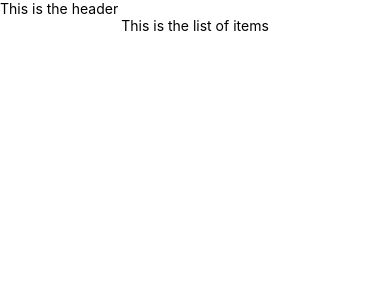
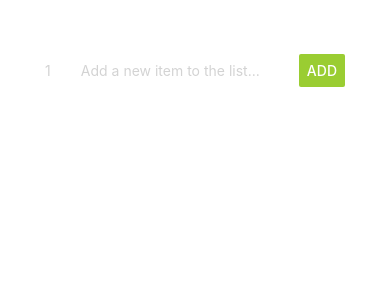
Before and after one commit to cuevae/shopping-list-rn-expo, a React Native app: screen / in a window 390 px wide. Shown: the top 300 px of the page. Built offline with nearby package versions, Linux system fonts and the light colour scheme; no server answers.

Commit message:
layout improvements and separation of components

```diff
--- a/App.tsx
+++ b/App.tsx
@@ -2,16 +2,13 @@ import React, {Component} from 'react';
 import { createStore } from 'redux';
 import { Provider } from 'react-redux'
 import { StyleSheet, Text, View, SafeAreaView, SectionList, FlatList } from 'react-native';
-import Header from './src/components/header'
-import ShoppingListItems from './src/components/list_items'
+import ShoppingList from './src/components/list_items'
 
-export default class ShoppingListDisplay extends React.Component< {}, {} >
+export default class ShoppingListDisplay extends React.Component
 {
   render()
   {
-    return <SafeAreaView>
-    <Header></Header>
-    <ShoppingListItems items={[]}></ShoppingListItems>
-  </SafeAreaView>;
+    //By default showing an empty shopping list
+    return <SafeAreaView><ShoppingList shopping_list_name='' items={[]}/></SafeAreaView>;
   }
 }
--- a/src/components/list_items/index.tsx
+++ b/src/components/list_items/index.tsx
@@ -1,39 +1,50 @@
 import React from 'react';
 import { StyleSheet, Text, View, SafeAreaView, SectionList, FlatList } from 'react-native';
+import { SingleItem, NewItem } from '../single_item';
 
 const API_URL = 'http://192.168.10.20:3000/';
 const SHOPPING_LISTS_EP = 'shopping_lists';
 const SHOPPING_LIST_ITEMS_EP = 'shopping_lists_items';
 
 export interface ShoppingListItem{
-    id: string,
+    id: number,
     sl_id: number,
     item_name: string,
     item_qty: number
 }
 
-export interface ShoppingListItemsProps{
+interface Store_ShoppingListItemsResponse{
+    id: number,
+    name: string,
+    shopping_lists_items: ShoppingListItem[]
+}
+
+export interface ShoppingListProps{
+    shopping_list_name: string,
     items: ShoppingListItem[]
 }
 
-export interface ShoppingListItemsState{
+export interface ShoppingListState{
+    shopping_list_name: string,
     items: ShoppingListItem[]
 }
 
-export default class ShoppingListItems extends React.Component< {items:[]}, {items:[]} >
+export default class ShoppingList extends React.Component
 {
 
   //state declaration
-  state: ShoppingListItemsState;
+  state: ShoppingListState;
 
-  constructor(props: ShoppingListItemsProps){
+  constructor( props: ShoppingListProps = { shopping_list_name:'', items:[] } )
+  {
     super(props);
     this.state = {
-      items: []
+        shopping_list_name: '',
+        items: []
     }
   }
 
-  setState(arg0: { items: ShoppingListItem[] }) {
+  setState(arg0: { shopping_list_name: string, items: ShoppingListItem[] }) {
     super.setState(arg0);
   }
 
@@ -49,9 +60,8 @@ export default class ShoppingListItems extends React.Component< {items:[]}, {ite
     )
     .then(
       (data, ...rest) => {
-        let res = data[0];
-        let shopping_list_items = res.shopping_lists_items;
-        this.setState({items: shopping_list_items});
+        let res : Store_ShoppingListItemsResponse = data[0];
+        this.setState( {shopping_list_name : res.name, items: res.shopping_lists_items} );
       }
     )
   }
@@ -59,14 +69,16 @@ export default class ShoppingListItems extends React.Component< {items:[]}, {ite
   render()
   {
     const shopping_list_items = this.state.items;
+    const shopping_list_name = this.state.shopping_list_name;
     return <SafeAreaView style={styles.container}>
-    <View><Text>This is the list of items</Text></View>
+    <View style={{marginBottom:20}}><Text style={{fontSize:20, fontWeight: 'bold'}}> {shopping_list_name} </Text></View>
+    <View><NewItem sl_id={0} name='test' qty={1} /></View>
     <FlatList
       data = { shopping_list_items }
       renderItem = {
         function ( listEntry: { index: number, item: ShoppingListItem } ) {
           const item = listEntry.item;
-          return <View style={styles.item}><Text>{item.item_qty} - {item.item_name}</Text></View>
+          return <SingleItem id={item.id} sl_id={item.sl_id} name={item.item_name} qty={item.item_qty} />
         }
       }
     />
@@ -80,12 +92,6 @@ const styles = StyleSheet.create({
       backgroundColor: '#fff',
       alignItems: 'center',
       justifyContent: 'center',
-    },
-    item: {
-      padding: 5,
-      marginVertical: 1
-    },
-    header: {
-      fontSize: 32
+      marginTop: 10
     }
   });
--- /dev/null
+++ b/src/components/single_item/index.tsx
@@ -0,0 +1,75 @@
+import React from 'react';
+import { StyleSheet, Text, TextInput, View, Button, Alert } from 'react-native';
+
+interface SingleItemProps{
+    id: number,
+    sl_id: number,
+    name: string,
+    qty: number
+}
+
+interface SingleItemState{
+    loading: boolean,
+}
+
+export class SingleItem extends React.Component < SingleItemProps, SingleItemState >
+{
+
+    state: SingleItemState;
+    props: SingleItemProps;
+
+    constructor(props: SingleItemProps){
+        super(props);
+        this.state = {
+            loading: false
+        }
+    }
+
+    render(){
+        return <View style={{flexDirection:'row', flex:1, width:300, justifyContent:'flex-start', alignItems:'center', marginBottom: 3}}>
+                    <Text style={{flex:1}}>{this.props.qty}</Text>
+                    <Text style={{flex:5}}>{this.props.name}</Text>
+                    <Button
+                        style={{flex:2}}
+                        color='grey'
+                        title="Rem"
+                        onPress={()=>console.log('Remove button pressed')}
+                    />
+                </View>
+    }
+}
+
+interface NewItemProps{
+    sl_id: number,
+    name: string,
+    qty: 1
+}
+
+interface NewItemState{}
+
+export class NewItem extends React.Component< NewItemProps, NewItemState >
+{
+
+    state: NewItemState;
+    props: NewItemProps;
+
+    constructor(props:NewItemProps)
+    {
+        super(props);
+        this.state = {}
+    }
+
+    render(){
+        return <View style={{flexDirection:'row', flex:1, width:300, justifyContent:'flex-start', alignItems:'center', marginBottom: 3 }}>
+                    <TextInput defaultValue='1' style={{flex:1, width:5, color: 'lightgray'}}/>
+                    <TextInput defaultValue='Add a new item to the list...' style={{flex:5, color: 'lightgray'}}/>
+                    <Button
+                        style={{flex:2}}
+                        color='yellowgreen'
+                        title="Add"
+                        onPress={()=>console.log('Add button pressed')}
+                    />
+                </View>
+    }
+
+}
```
